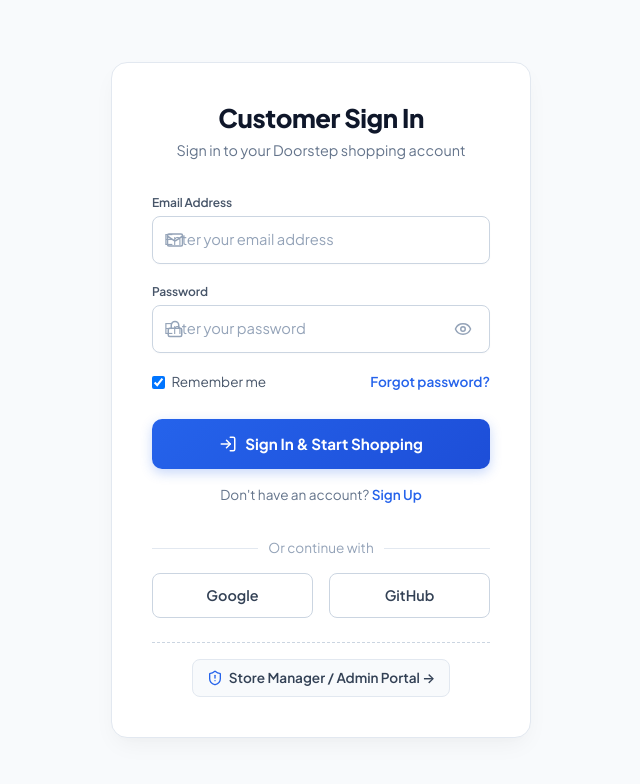
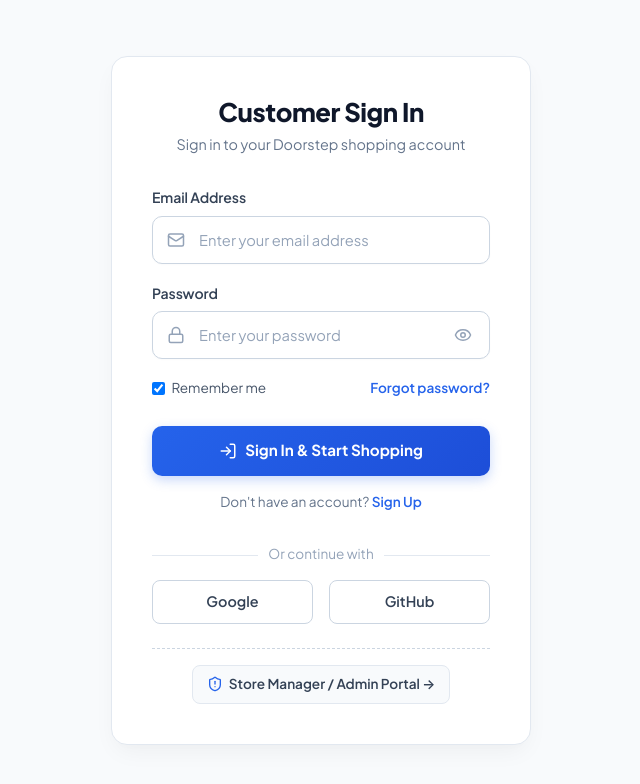
Before and after one commit to shahmeercodes161/Mini_E-Commerce_Store, a React (Vite) app in the folder Frontened/: page / in a window 1280 px wide. Shown: the top 784 px of the page, without its empty margins (319-959 px from the left). Built offline with nearby package versions, Linux system fonts and the light colour scheme; no server answers.

Commit message:
Fix input placeholder overlapping with left icon by resolving CSS specificity clash

```diff
--- a/Frontened/src/App.css
+++ b/Frontened/src/App.css
@@ -886,19 +886,19 @@ body {
   gap: 12px;
 }
 
-.form-group {
+.checkout-fields .form-group {
   display: flex;
   flex-direction: column;
   gap: 4px;
 }
 
-.form-group label {
+.checkout-fields .form-group label {
   font-size: 12px;
   font-weight: 600;
   color: #475569;
 }
 
-.form-group input {
+.checkout-fields .form-group input {
   padding: 9px 11px;
   border-radius: 8px;
   border: 1px solid #cbd5e1;
@@ -909,7 +909,7 @@ body {
   transition: border-color 0.2s, box-shadow 0.2s;
 }
 
-.form-group input:focus {
+.checkout-fields .form-group input:focus {
   border-color: #2563eb;
   box-shadow: 0 0 0 3px rgba(37, 99, 235, 0.1);
 }
--- a/Frontened/src/Auth/Login.css
+++ b/Frontened/src/Auth/Login.css
@@ -83,7 +83,7 @@
 .input-wrapper input {
   width: 100%;
   height: 48px;
-  padding: 0 14px 0 44px;
+  padding: 0 14px 0 46px !important;
   border: 1.5px solid #cbd5e1;
   border-radius: 10px;
   outline: none;
@@ -93,14 +93,15 @@
   font-family: inherit;
   transition: all 0.2s ease;
   box-shadow: 0 1px 2px rgba(0, 0, 0, 0.02);
+  line-height: normal;
 }
 
 .input-wrapper:not(.has-icon) input {
-  padding-left: 14px;
+  padding-left: 14px !important;
 }
 
 .input-wrapper.has-toggle input {
-  padding-right: 44px;
+  padding-right: 46px !important;
 }
 
 .input-wrapper input:hover {
--- /dev/null
+++ b/Frontened/src/Components/Inputfield.css
@@ -0,0 +1,114 @@
+.form-group {
+  display: flex;
+  flex-direction: column;
+  gap: 0.45rem;
+  width: 100%;
+}
+
+.form-group label {
+  font-size: 0.88rem;
+  font-weight: 600;
+  color: #334155;
+  letter-spacing: -0.1px;
+}
+
+.input-wrapper {
+  position: relative;
+  display: flex;
+  align-items: center;
+  width: 100%;
+}
+
+.input-icon {
+  position: absolute;
+  left: 14px;
+  top: 50%;
+  transform: translateY(-50%);
+  color: #94a3b8;
+  display: flex;
+  align-items: center;
+  justify-content: center;
+  pointer-events: none;
+  transition: color 0.2s ease;
+  z-index: 2;
+  width: 20px;
+  height: 20px;
+}
+
+.input-wrapper:focus-within .input-icon {
+  color: #2563eb;
+}
+
+.input-wrapper input {
+  width: 100%;
+  height: 48px;
+  padding: 0 14px 0 46px !important;
+  border: 1.5px solid #cbd5e1;
+  border-radius: 10px;
+  outline: none;
+  font-size: 0.95rem;
+  color: #0f172a;
+  background-color: #ffffff;
+  font-family: inherit;
+  transition: all 0.2s ease;
+  box-shadow: 0 1px 2px rgba(0, 0, 0, 0.02);
+  line-height: normal;
+}
+
+.input-wrapper:not(.has-icon) input {
+  padding-left: 14px !important;
+}
+
+.input-wrapper.has-toggle input {
+  padding-right: 46px !important;
+}
+
+.input-wrapper input:hover {
+  border-color: #94a3b8;
+}
+
+.input-wrapper input:focus {
+  border-color: #2563eb;
+  background-color: #ffffff;
+  box-shadow: 0 0 0 3px rgba(37, 99, 235, 0.12);
+}
+
+/* Modern, high-clarity placeholder styling */
+.input-wrapper input::placeholder {
+  color: #94a3b8;
+  font-size: 0.92rem;
+  font-weight: 400;
+  opacity: 1;
+  letter-spacing: normal;
+  line-height: normal;
+  transition: color 0.2s ease, opacity 0.2s ease;
+}
+
+.input-wrapper input:focus::placeholder {
+  color: #cbd5e1;
+  opacity: 0.65;
+}
+
+/* Password visibility toggle button */
+.password-toggle-btn {
+  position: absolute;
+  right: 12px;
+  top: 50%;
+  transform: translateY(-50%);
+  background: none;
+  border: none;
+  color: #94a3b8;
+  cursor: pointer;
+  display: flex;
+  align-items: center;
+  justify-content: center;
+  padding: 6px;
+  border-radius: 6px;
+  transition: color 0.2s ease, background-color 0.2s ease;
+  z-index: 2;
+}
+
+.password-toggle-btn:hover {
+  color: #1e293b;
+  background-color: #f1f5f9;
+}
--- a/Frontened/src/Components/Inputfield.jsx
+++ b/Frontened/src/Components/Inputfield.jsx
@@ -1,5 +1,6 @@
 import { useState } from 'react';
 import { Eye, EyeOff } from 'lucide-react';
+import './Inputfield.css';
 
 export default function InputField({ label, type = 'text', value, onChange, placeholder, icon, required = true }) {
   const [showPassword, setShowPassword] = useState(false);
```
